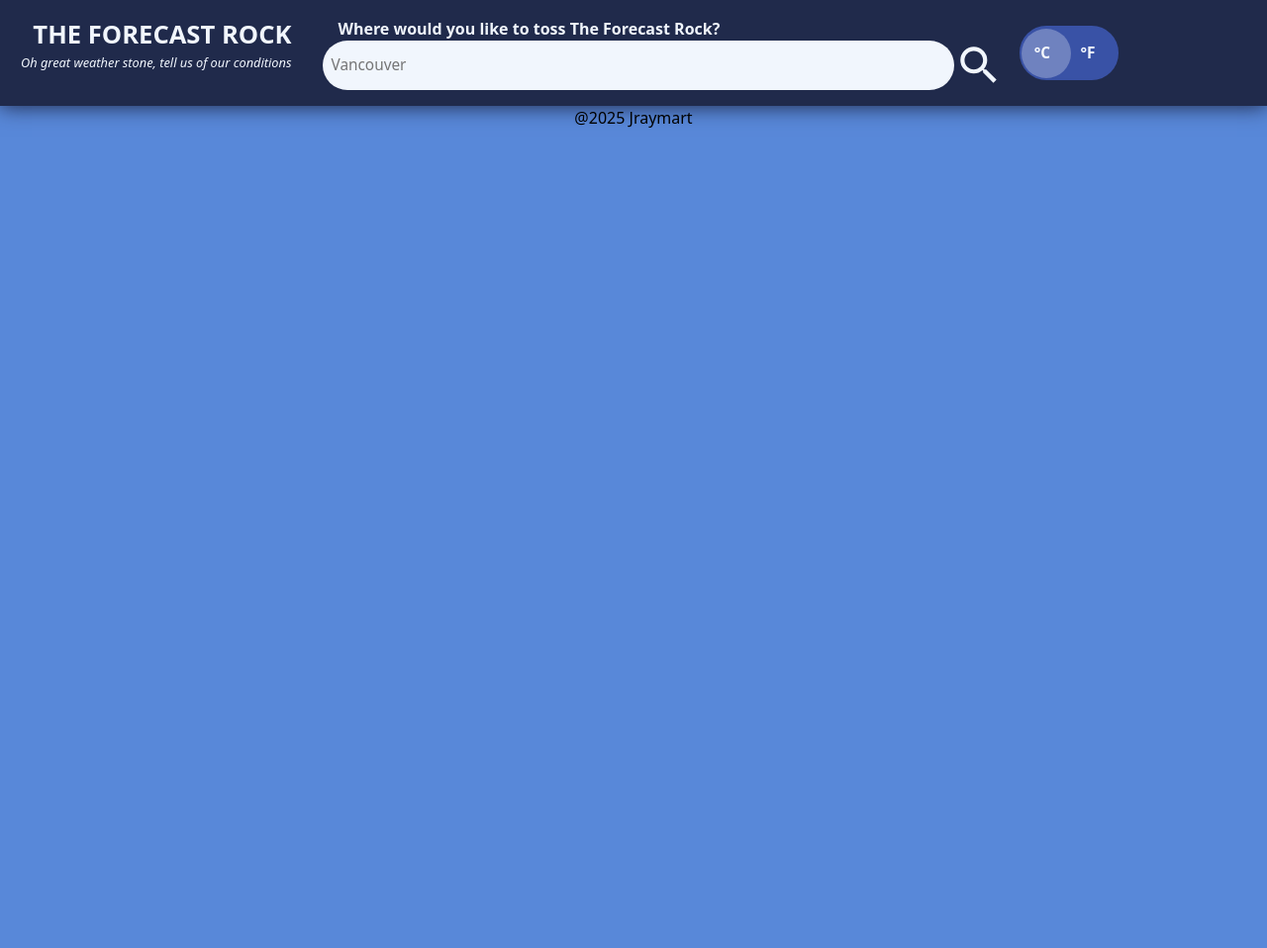
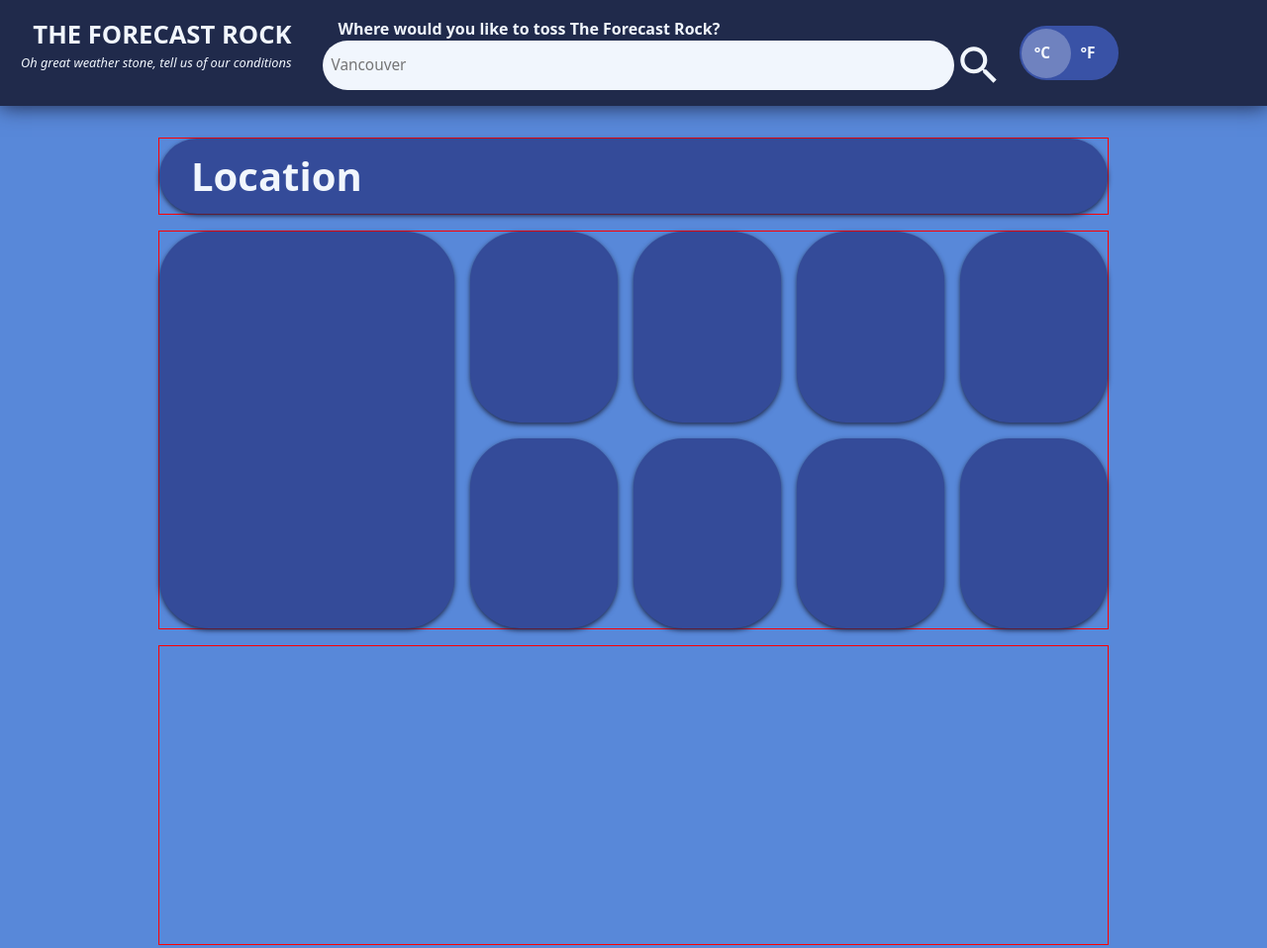
Before and after one commit to Jraymart/Weather-App-TOP, a website built with webpack: page src/template.html in a window 1280 px wide. Shown: the top 958 px of the page at 99% size. Before the commit the page ends 800 px from the top, so only its background shows below. Built offline with nearby package versions, Linux system fonts and the light colour scheme; no server answers.

Commit message:
Added layout of 'today's' weather

```diff
--- a/package.json
+++ b/package.json
@@ -5,7 +5,7 @@
     "html-loader": "^5.1.0",
     "html-webpack-plugin": "^5.6.3",
     "style-loader": "^4.0.0",
-    "webpack": "^5.97.1",
+    "webpack": "^5.98.0",
     "webpack-cli": "^6.0.1",
     "webpack-dev-server": "^5.2.0",
     "webpack-merge": "^6.0.1"
--- a/src/template.html
+++ b/src/template.html
@@ -1,13 +1,61 @@
 <!DOCTYPE html>
 <html lang="en">
+
 <head>
   <meta charset="UTF-8" />
   <meta name="viewport" content="width=device-width, initial-scale=1.0" />
   <title>Forecast Rock</title>
   <style>
+    .container {
+      display: grid;
+      grid-template-rows: .5fr 4fr 3fr;
+      grid-template-columns: 1fr;
+      height: 110vh;
+      margin: 0 10%;
+      padding: 2rem;
+      gap: 1rem;
+    }
 
+    .container>* {
+      border: 1px solid red;
+    }
+
+    .location-container>div>h1 {
+      font-size: 2.5rem;
+      padding: .5rem 2rem;
+      color: #f1f6fd;
+    }
+
+      {
+      border-radius: 50px;
+    }
+
+    .container>div>* {
+      background-color: #344b99;
+    }
+
+    .today-container>* {}
+
+    .today-container {
+      grid-template-columns: 2fr 1fr 1fr 1fr 1fr;
+      grid-template-rows: 1fr 1fr;
+      display: grid;
+      gap: 1rem;
+    }
+
+    .today-container>div,
+    .location-container>div {
+      border-radius: 50px;
+      box-shadow: 0px 2px 5px 0px #202a4b;
+    }
+
+    .today-temp {
+      grid-row: 1/3;
+      grid-column: 1/2;
+    }
   </style>
 </head>
+
 <body>
   <header>
     <div class="logo">
@@ -15,24 +63,54 @@
       <h1>THE FORECAST ROCK</h1>
       <p>Oh great weather stone, tell us of our conditions</p>
     </div>
-      <form class = "search-form">
+    <form class="search-form">
       <label for="search">Where would you like to toss The Forecast Rock?</label>
       <input type="text" id="search" placeholder="Vancouver">
-        <button type = "submit" class = "submit">
+      <button type="submit" class="submit">
         <svg xmlns="http://www.w3.org/2000/svg" viewBox="0 0 24 24">
-            <title>Search</title><path fill="#f1f6fd" d="M9.5,3A6.5,6.5 0 0,1 16,9.5C16,11.11 15.41,12.59 14.44,13.73L14.71,14H15.5L20.5,19L19,20.5L14,15.5V14.71L13.73,14.44C12.59,15.41 11.11,16 9.5,16A6.5,6.5 0 0,1 3,9.5A6.5,6.5 0 0,1 9.5,3M9.5,5C7,5 5,7 5,9.5C5,12 7,14 9.5,14C12,14 14,12 14,9.5C14,7 12,5 9.5,5Z" />
+          <title>Search</title>
+          <path fill="#f1f6fd"
+            d="M9.5,3A6.5,6.5 0 0,1 16,9.5C16,11.11 15.41,12.59 14.44,13.73L14.71,14H15.5L20.5,19L19,20.5L14,15.5V14.71L13.73,14.44C12.59,15.41 11.11,16 9.5,16A6.5,6.5 0 0,1 3,9.5A6.5,6.5 0 0,1 9.5,3M9.5,5C7,5 5,7 5,9.5C5,12 7,14 9.5,14C12,14 14,12 14,9.5C14,7 12,5 9.5,5Z" />
         </svg>
       </button>
     </form>
     <div class="temp-buttons">
-        <input type = "checkbox" class = "hide-button" id = "checkbox-toggle">
-        <label for="checkbox-toggle" class = "toggle"><p>&deg;C</p><p>&deg;F</p></label>
+      <input type="checkbox" class="hide-button" id="checkbox-toggle">
+      <label for="checkbox-toggle" class="toggle">
+        <p>&deg;C</p>
+        <p>&deg;F</p>
+      </label>
     </div>
   </header>
   <div class="container">
-
+    <div class="location-container">
+      <div class="location">
+        <h1>Location</h1>
+      </div>
+    </div>
+    <div class="today-container">
+      <div class="today-temp"></div>
+      <div class="today-conditions"></div>
+      <div class="today-conditions"></div>
+      <div class="today-conditions"></div>
+      <div class="today-conditions"></div>
+      <div class="today-conditions"></div>
+      <div class="today-conditions"></div>
+      <div class="today-conditions"></div>
+      <div class="today-conditions"></div>
+    </div>
+    <div class="week-container">
+      <div class="day1"></div>
+      <div class="day2"></div>
+      <div class="day3"></div>
+      <div class="day4"></div>
+      <div class="day5"></div>
+      <div class="day6"></div>
+      <div class="day7"></div>
+    </div>
   </div>
   </div>
 </body>
 <footer>@2025 Jraymart</footer>
+
 </html>
```
Also changed, not shown: 1 other file. Lines whose indentation alone changed are shown as unchanged.
